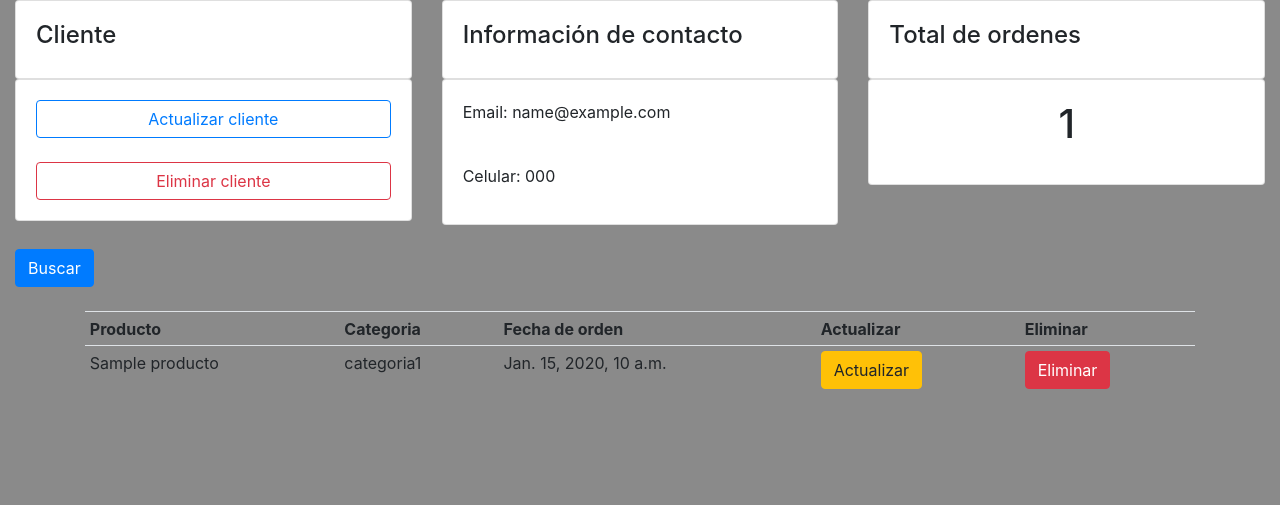
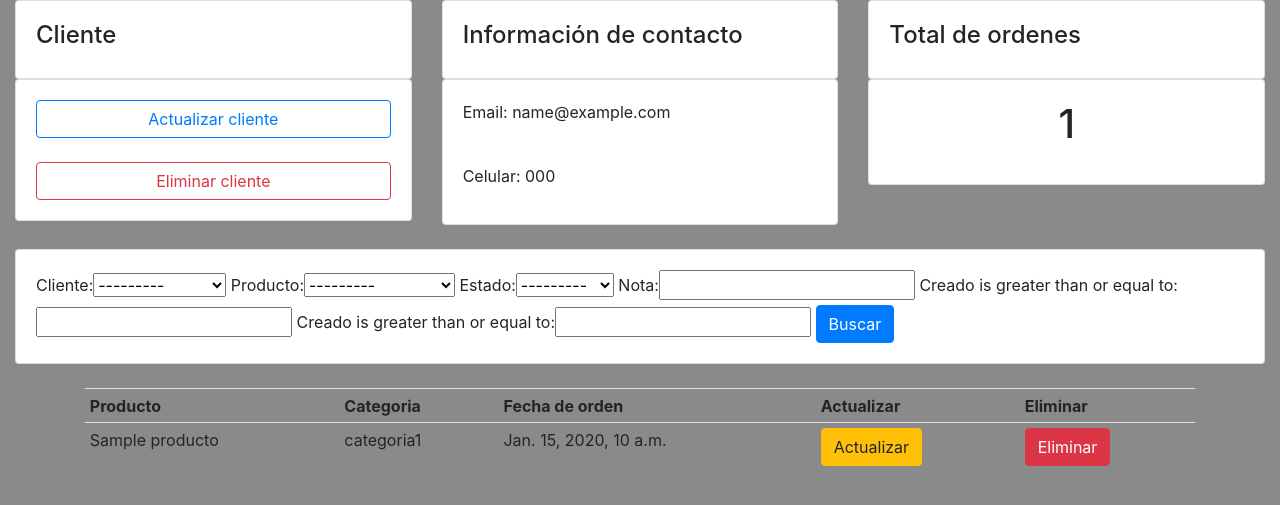
Before and after one commit to acuellodemoya/pedidos, a Django app: page /clientes/1/ in a window 1280 px wide. Shown: the part 56-561 px from the top of the page. Run offline with Django 3.2, Linux system fonts and the light colour scheme; tables that the repository leaves empty hold one stand-in row (values such as "Sample post"); some libraries are stand-ins or nearby versions.

Commit message:
Adelantada la barra de busquedas (13)

```diff
--- a/pedidos/settings.py
+++ b/pedidos/settings.py
@@ -38,6 +38,7 @@ INSTALLED_APPS = [
     'django.contrib.messages',
     'django.contrib.staticfiles',
     'crispy_forms',
+    'django_filters',
     'usuarios',
 ]
 
--- a/requirements.txt
+++ b/requirements.txt
@@ -1,4 +1,6 @@
 asgiref==3.3.1
 Django==3.1.7
+django-crispy-forms==1.11.2
+django-filter==2.4.0
 pytz==2021.1
 sqlparse==0.4.1
--- a/templates/clientes.html
+++ b/templates/clientes.html
@@ -41,9 +41,12 @@
 <br>
     <div class="row">
         <div class="col-md">
-            <a href="#" class="btn btn-primary">
-                Buscar
-            </a>
+            <div class="card card-body">
+                <form action="" method="GET">
+                    {{orden_filter.form}}
+                    <button class="btn btn-primary" type="submit">Buscar</button>
+                </form>
+            </div>
         </div>
     </div>
 <br>
--- /dev/null
+++ b/usuarios/filters.py
@@ -0,0 +1,12 @@
+import django_filters
+from django_filters import DateFilter
+
+from .models import *
+
+class OrdenFilter(django_filters.FilterSet):
+    start_date = DateFilter(field_name='creado', lookup_expr='gte')
+    end_date = DateFilter(field_name='creado', lookup_expr='gte')
+    class Meta:
+        model = Orden
+        fields = '__all__'
+        exclude = ['tags', 'creado']
--- a/usuarios/models.py
+++ b/usuarios/models.py
@@ -48,7 +48,7 @@ class Orden(models.Model):
     creado = models.DateTimeField(auto_now_add=True, null=True)
     estado = models.CharField(max_length=255, null=True, choices=ESTADOS)
     tags = models.ManyToManyField(Tag, null=True)
-
+    nota = models.CharField(max_length=500, null=True)
 
     def __str__(self):
         return self.producto.nombre
--- a/usuarios/views.py
+++ b/usuarios/views.py
@@ -1,6 +1,7 @@
 from django.shortcuts import render, redirect
 from .models import *
 from .forms import OrdenForm, ClienteForm
+from .filters import OrdenFilter
 # Create your views here.
 
 def inicio(request):
@@ -27,11 +28,14 @@ def clientes(request, pk):
     cliente = Cliente.objects.get(id=pk)
     ordenes = cliente.orden_set.all()
     numero_ordenes = ordenes.count()
+    orden_filter = OrdenFilter(request.GET, queryset=ordenes)
+    ordenes = orden_filter.qs
 
     contexto = {
         'cliente': cliente,
         'ordenes': ordenes,
-        'numero_ordenes': numero_ordenes
+        'numero_ordenes': numero_ordenes,
+        'orden_filter': orden_filter
     }
     return render(request, 'clientes.html', contexto)
 
```
Also changed, not shown: usuarios/migrations/0005_auto_20210323_2002.py (added).
